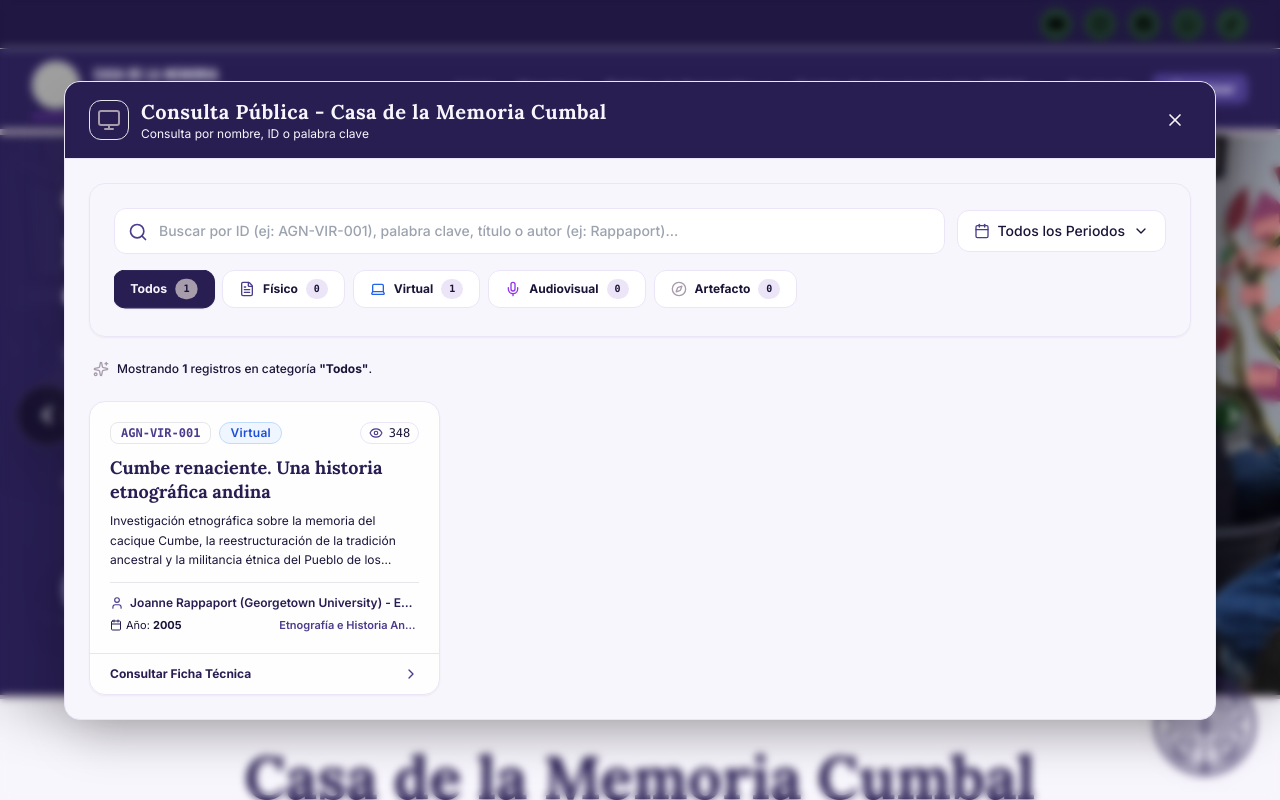
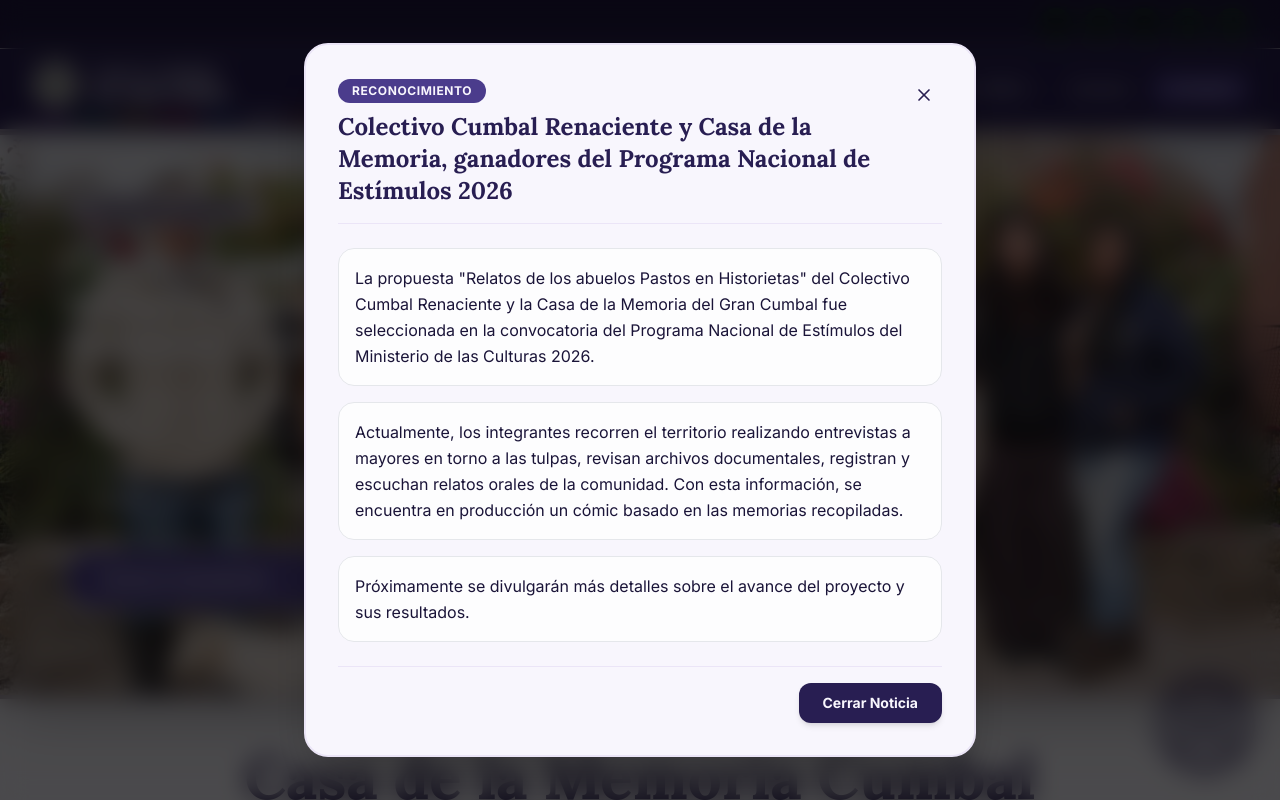
Before and after one commit to danielguadir/casa-memoria-web, a Next.js app: page / in a window 1280 px wide. Both pictures are taken after a click on the button "Conoce el proyecto". Shown: the top 800 px of the page. Built offline with nearby package versions, Linux system fonts and the light colour scheme; grey boxes are pictures that could not be loaded.

Commit message:
feat(carousel): optimizar diseno de noticias con sintesis UX y modal de texto completo

```diff
--- a/src/components/HeroCarousel.tsx
+++ b/src/components/HeroCarousel.tsx
@@ -2,7 +2,7 @@
 
 import React, { useState, useEffect } from 'react';
 import Image from 'next/image';
-import { ChevronLeft, ChevronRight, CheckCircle2, ArrowRight } from 'lucide-react';
+import { ChevronLeft, ChevronRight, CheckCircle2, ArrowRight, X, Newspaper, Award, Building2 } from 'lucide-react';
 import { useAuth } from '@/context/AuthContext';
 
 export interface CarouselSlide {
@@ -11,6 +11,7 @@
   category: string;
   title: string;
   bulletPoints: string[];
+  fullText?: string[];
   ctaText: string;
   imageSrc: string;
   actionKey?: string;
@@ -21,11 +22,15 @@
     id: 1,
     tag: 'Noticia 1',
     category: 'Reconocimiento',
-    title: 'Cumbal Renaciente y la Casa de la Memoria, ganadores del Programa Nacional de Estímulos 2026',
+    title: 'Colectivo Cumbal Renaciente y Casa de la Memoria, ganadores del Programa Nacional de Estímulos 2026',
     bulletPoints: [
-      'La propuesta «Relatos de los abuelos Pastos en Historietas» fue seleccionada en la convocatoria del Ministerio de las Culturas.',
-      'El equipo recorre el territorio entrevistando a mayores, revisando archivos y recopilando relatos orales de la comunidad.',
-      'Las memorias recopiladas darán vida a un cómic sobre los relatos y saberes del Gran Cumbal.'
+      'Seleccionados en la convocatoria del Ministerio de las Culturas con la propuesta «Relatos de los abuelos Pastos en Historietas».',
+      'Producción de un cómic histórico basado en entrevistas a mayores en torno a las tulpas, archivos documentales y relatos orales.'
+    ],
+    fullText: [
+      'La propuesta "Relatos de los abuelos Pastos en Historietas" del Colectivo Cumbal Renaciente y la Casa de la Memoria del Gran Cumbal fue seleccionada en la convocatoria del Programa Nacional de Estímulos del Ministerio de las Culturas 2026.',
+      'Actualmente, los integrantes recorren el territorio realizando entrevistas a mayores en torno a las tulpas, revisan archivos documentales, registran y escuchan relatos orales de la comunidad. Con esta información, se encuentra en producción un cómic basado en las memorias recopiladas.',
+      'Próximamente se divulgarán más detalles sobre el avance del proyecto y sus resultados.'
     ],
     ctaText: 'Conoce el proyecto',
     imageSrc: '/images/noticia1.jpeg',
@@ -36,9 +41,13 @@
     category: 'Visita Institucional',
     title: 'El Archivo General de la Nación visitó la Casa de la Memoria del Gran Cumbal',
     bulletPoints: [
-      'Durante los días 19 y 20 de agosto se desarrollaron jornadas de trabajo con el Archivo General de la Nación.',
-      'Se revisaron los procesos de custodia y protección de los acervos documentales de la Casa de la Memoria.',
-      'Se plantearon líneas de acción para fortalecer la conservación y gestión archivística del Gran Cumbal.'
+      'Jornadas de trabajo con el Archivo General de la Nación (AGN) enfocadas en la protección de acervos documentales.',
+      'Revisión de custodia actual y definición de líneas de acción para fortalecer la conservación archivística territorial.'
+    ],
+    fullText: [
+      'Los días 19 y 20 de agosto, la Casa de la Memoria del Gran Cumbal recibió la visita del Archivo General de la Nación (AGN).',
+      'Durante la jornada, funcionarias del AGN y el equipo local sostuvieron mesas de trabajo enfocadas en la protección de los acervos documentales y el fortalecimiento de la gestión archivística del territorio. Se revisaron los procesos de custodia actuales y se plantearon líneas de acción conjuntas para mejorar la conservación de los fondos que resguardan la identidad del Gran Cumbal.',
+      'Agradecemos la asistencia técnica y el acompañamiento del AGN en este proceso.'
     ],
     ctaText: 'Conoce más sobre la visita',
     imageSrc: '/images/noticia2.jpeg',
@@ -60,18 +69,19 @@
 export default function HeroCarousel() {
   const [currentIndex, setCurrentIndex] = useState(0);
   const [isPaused, setIsPaused] = useState(false);
-  const { openKioskModal, setActiveSection } = useAuth();
+  const [newsModalSlide, setNewsModalSlide] = useState<CarouselSlide | null>(null);
+  const { setActiveSection } = useAuth();
 
-  // Auto-play feature: Switch slide every 6 seconds if not hovered
+  // Auto-play feature: Switch slide every 6 seconds if not hovered or modal open
   useEffect(() => {
-    if (isPaused) return;
+    if (isPaused || newsModalSlide !== null) return;
 
     const timer = setInterval(() => {
       setCurrentIndex((prev) => (prev + 1) % DEFAULT_SLIDES.length);
     }, 6000);
 
     return () => clearInterval(timer);
-  }, [isPaused]);
+  }, [isPaused, newsModalSlide]);
 
   const handlePrev = () => {
     setCurrentIndex((prev) => (prev === 0 ? DEFAULT_SLIDES.length - 1 : prev - 1));
@@ -82,10 +92,8 @@
   };
 
   const handleCtaClick = (slide: CarouselSlide) => {
-    if (slide.id === 1) {
-      openKioskModal();
-    } else if (slide.id === 2) {
-      setActiveSection('convocatoria');
+    if (slide.fullText && slide.fullText.length > 0) {
+      setNewsModalSlide(slide);
     } else if (slide.id === 3) {
       setActiveSection('centro-documentacion');
     }
@@ -110,18 +118,21 @@
           priority
         />
 
-        {/* Multi-layered Gradients focused on text legibility while revealing top-right & bottom-right natural photo colors */}
-        <div className="absolute inset-0 bg-gradient-to-r from-verde-profundo via-verde-profundo/90 via-40% sm:via-35% to-transparent z-10"></div>
-        <div className="absolute inset-0 bg-gradient-to-t from-verde-profundo/60 via-transparent to-transparent max-w-2xl z-10"></div>
+        {/* Multi-layered Gradients focused on text legibility while revealing natural photo colors */}
+        <div className="absolute inset-0 bg-gradient-to-r from-verde-profundo/95 via-verde-profundo/85 via-45% sm:via-40% to-transparent z-10" />
+        <div className="absolute inset-0 bg-gradient-to-t from-verde-profundo/70 via-transparent to-transparent max-w-3xl z-10" />
 
         {/* Full-width Container */}
         <div className="relative z-20 max-w-7xl mx-auto px-6 sm:px-10 lg:px-16 w-full py-12 flex flex-col justify-between min-h-[440px] sm:min-h-[480px]">
 
-          {/* Top Row: Category Badge (sin rótulo 'Imagen X' ni marca de agua a la derecha) */}
+          {/* Top Row: Category Badge */}
           <div className="flex items-center justify-between">
             <div className="flex items-center space-x-3">
-              <span className="px-4 py-1.5 rounded-full bg-[#a69cac] text-verde-profundo font-extrabold text-xs sm:text-sm uppercase tracking-wider shadow-md">
-                {currentSlide.category}
+              <span className="px-4 py-1.5 rounded-full bg-[#a69cac] text-verde-profundo font-extrabold text-xs sm:text-sm uppercase tracking-wider shadow-md inline-flex items-center gap-1.5">
+                {currentSlide.id === 1 && <Award size={16} className="text-terracota" />}
+                {currentSlide.id === 2 && <Building2 size={16} className="text-terracota" />}
+                {currentSlide.id === 3 && <Newspaper size={16} className="text-terracota" />}
+                <span>{currentSlide.category}</span>
               </span>
             </div>
           </div>
@@ -133,9 +144,9 @@
             </h2>
 
             {/* Institutional Bullet Points */}
-            <div className="space-y-2 pt-2">
+            <div className="space-y-2.5 pt-2">
               {currentSlide.bulletPoints.map((point, idx) => (
-                <div key={idx} className="flex items-start space-x-3 text-sm sm:text-base md:text-lg font-sans text-crema/90 font-medium drop-shadow-sm">
+                <div key={idx} className="flex items-start space-x-3 text-sm sm:text-base md:text-lg font-sans text-crema/90 font-medium drop-shadow-sm leading-relaxed">
                   <CheckCircle2 size={20} className="text-[#a69cac] shrink-0 mt-1" />
                   <span>{point}</span>
                 </div>
@@ -146,7 +157,7 @@
             <div className="pt-4">
               <button
                 onClick={() => handleCtaClick(currentSlide)}
-                className="inline-flex items-center space-x-3 bg-terracota hover:bg-[#a69cac] hover:text-verde-profundo text-crema font-extrabold text-base sm:text-lg px-8 py-3.5 rounded-full shadow-2xl transition-all duration-300 transform hover:scale-105 border-2 border-crema/30 group/btn"
+                className="inline-flex items-center space-x-3 bg-terracota hover:bg-[#a69cac] hover:text-verde-profundo text-crema font-extrabold text-base sm:text-lg px-8 py-3.5 rounded-full shadow-2xl transition-all duration-300 transform hover:scale-105 border-2 border-crema/30 group/btn cursor-pointer"
               >
                 <span>{currentSlide.ctaText}</span>
                 <ArrowRight size={20} className="group-hover/btn:translate-x-1 transition-transform" />
@@ -154,16 +165,15 @@
             </div>
           </div>
 
-          {/* Bottom Bar: Indicator Dots sin texto 'Espacio X de Y' */}
+          {/* Bottom Bar: Indicator Dots */}
           <div className="flex items-center justify-end pt-4 border-t border-crema/20">
-            {/* Indicator Dots - #a69cac al pasar o cambiar de imagen */}
             <div className="flex items-center space-x-2">
               {DEFAULT_SLIDES.map((slide, idx) => (
                 <button
                   key={slide.id}
                   onClick={() => setCurrentIndex(idx)}
                   className={`
-                    h-2.5 rounded-full transition-all duration-300 focus:outline-none
+                    h-2.5 rounded-full transition-all duration-300 focus:outline-none cursor-pointer
                     ${currentIndex === idx ? 'w-10 bg-[#a69cac]' : 'w-2.5 bg-crema/40 hover:bg-[#a69cac]/70'}
                   `}
                   aria-label={`Ir a diapositiva ${idx + 1}`}
@@ -178,7 +188,7 @@
       {/* Extreme Left Arrow Button */}
       <button
         onClick={handlePrev}
-        className="absolute left-2 sm:left-4 top-1/2 -translate-y-1/2 z-30 p-3 sm:p-4 rounded-full bg-black/40 hover:bg-[#a69cac] text-crema hover:text-verde-profundo transition-all duration-300 shadow-2xl border border-white/20 focus:outline-none"
+        className="absolute left-2 sm:left-4 top-1/2 -translate-y-1/2 z-30 p-3 sm:p-4 rounded-full bg-black/40 hover:bg-[#a69cac] text-crema hover:text-verde-profundo transition-all duration-300 shadow-2xl border border-white/20 focus:outline-none cursor-pointer"
         aria-label="Anterior"
       >
         <ChevronLeft size={28} />
@@ -187,12 +197,65 @@
       {/* Extreme Right Arrow Button */}
       <button
         onClick={handleNext}
-        className="absolute right-2 sm:right-4 top-1/2 -translate-y-1/2 z-30 p-3 sm:p-4 rounded-full bg-black/40 hover:bg-[#a69cac] text-crema hover:text-verde-profundo transition-all duration-300 shadow-2xl border border-white/20 focus:outline-none"
+        className="absolute right-2 sm:right-4 top-1/2 -translate-y-1/2 z-30 p-3 sm:p-4 rounded-full bg-black/40 hover:bg-[#a69cac] text-crema hover:text-verde-profundo transition-all duration-300 shadow-2xl border border-white/20 focus:outline-none cursor-pointer"
         aria-label="Siguiente"
       >
         <ChevronRight size={28} />
       </button>
 
+      {/* Modal de Noticia Completa */}
+      {newsModalSlide && (
+        <div className="fixed inset-0 z-50 flex items-center justify-center p-4 bg-black/70 backdrop-blur-md animate-in fade-in duration-200">
+          <div className="bg-crema text-verde-profundo rounded-3xl max-w-2xl w-full p-6 sm:p-8 shadow-2xl border-2 border-crema-dark relative overflow-hidden space-y-6 max-h-[90vh] overflow-y-auto">
+
+            {/* Header Modal */}
+            <div className="flex items-start justify-between border-b border-crema-dark pb-4">
+              <div className="space-y-2 pr-6">
+                <span className="px-3.5 py-1 bg-terracota text-crema font-bold text-xs rounded-full uppercase tracking-wider inline-block">
+                  {newsModalSlide.category}
+                </span>
+                <h3 className="font-serif font-bold text-xl sm:text-2xl text-verde-profundo leading-snug">
+                  {newsModalSlide.title}
+                </h3>
+              </div>
+              <button
+                onClick={() => setNewsModalSlide(null)}
+                className="p-2 rounded-full text-cafe/60 hover:text-terracota hover:bg-crema-dark transition-colors cursor-pointer shrink-0"
+                title="Cerrar noticia"
+              >
+                <X size={20} />
+              </button>
+            </div>
+
+            {/* Cuerpos de texto de la noticia oficial */}
+            <div className="space-y-4 font-sans text-sm sm:text-base text-cafe/90 leading-relaxed">
+              {newsModalSlide.fullText ? (
+                newsModalSlide.fullText.map((paragraph, idx) => (
+                  <p key={idx} className="bg-white/80 p-4 rounded-2xl border border-crema-dark/60 leading-relaxed text-cafe">
+                    {paragraph}
+                  </p>
+                ))
+              ) : (
+                <p className="bg-white/80 p-4 rounded-2xl border border-crema-dark/60 leading-relaxed text-cafe">
+                  {newsModalSlide.bulletPoints.join(' ')}
+                </p>
+              )}
+            </div>
+
+            {/* Footer Modal */}
+            <div className="pt-4 border-t border-crema-dark flex justify-end">
+              <button
+                onClick={() => setNewsModalSlide(null)}
+                className="px-6 py-2.5 bg-verde-profundo hover:bg-terracota text-crema font-bold text-xs sm:text-sm rounded-xl transition-colors cursor-pointer shadow-md"
+              >
+                Cerrar Noticia
+              </button>
+            </div>
+
+          </div>
+        </div>
+      )}
+
     </div>
   );
 }
```
